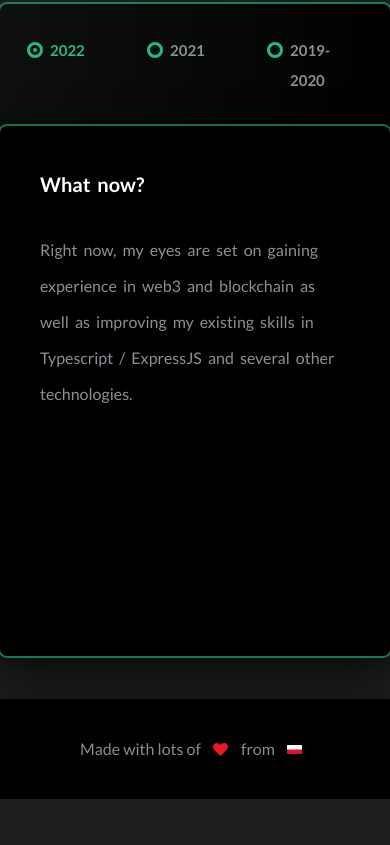
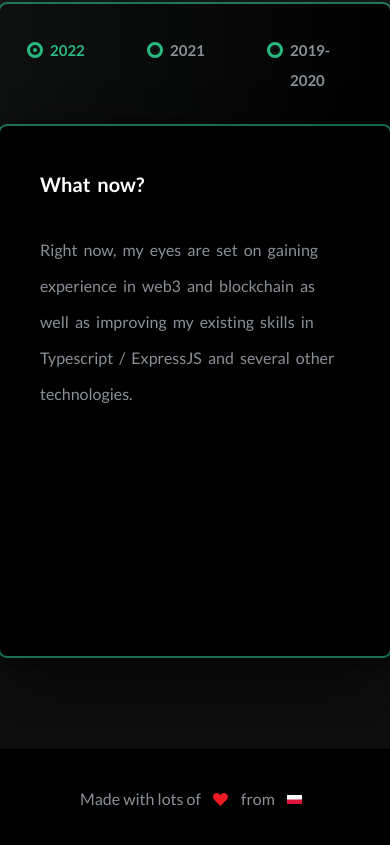
Before and after one commit to babilonczyk/babilonczyk.github.io, a React (Create React App) app: page / in a window 390 px wide. Shown: the part 2431-3276 px from the top of the page. Before the commit the page ends 3230 px from the top, so only its background shows below. Built offline with nearby package versions, Linux system fonts and the light colour scheme.

Commit message:
Fix mobile version

```diff
--- a/src/assets/css/footer.css
+++ b/src/assets/css/footer.css
@@ -1,6 +1,6 @@
 .footer {
   height: 100px;
-  margin-top: 50px;
+  margin-top: 100px;
   background: black; }
   .footer .footer-wrapper {
     display: grid;
--- a/src/assets/css/index.css
+++ b/src/assets/css/index.css
@@ -3,7 +3,7 @@ html { }
 
 body {
   font-family: 'Lato', sans-serif;
-  background: #1d1f1f;
+  background: linear-gradient(to bottom, #1d1f1f, #1d1f1f, rgba(0, 0, 0, 0.95));
   padding: 0;
   margin: 0;
   overflow-x: hidden; }
@@ -819,7 +819,7 @@ body {
               display: none; } }
   body .App .footer {
     height: 100px;
-    margin-top: 50px;
+    margin-top: 100px;
     background: black; }
     body .App .footer .footer-wrapper {
       display: grid;
--- a/src/assets/scss/footer.scss
+++ b/src/assets/scss/footer.scss
@@ -2,7 +2,7 @@
 
 .footer{
     height: 100px;
-    margin-top: 50px;
+    margin-top: 100px;
     background: black;
 
     .footer-wrapper{
--- a/src/assets/scss/index.scss
+++ b/src/assets/scss/index.scss
@@ -6,7 +6,7 @@ html{
 
 body{
     font-family: 'Lato', sans-serif;
-    background: $dark-gray;
+    background: linear-gradient(to bottom, $dark-gray,  $dark-gray, rgba(0, 0, 0, 0.95));
     padding: 0;
     margin: 0;
     overflow-x: hidden;
```
